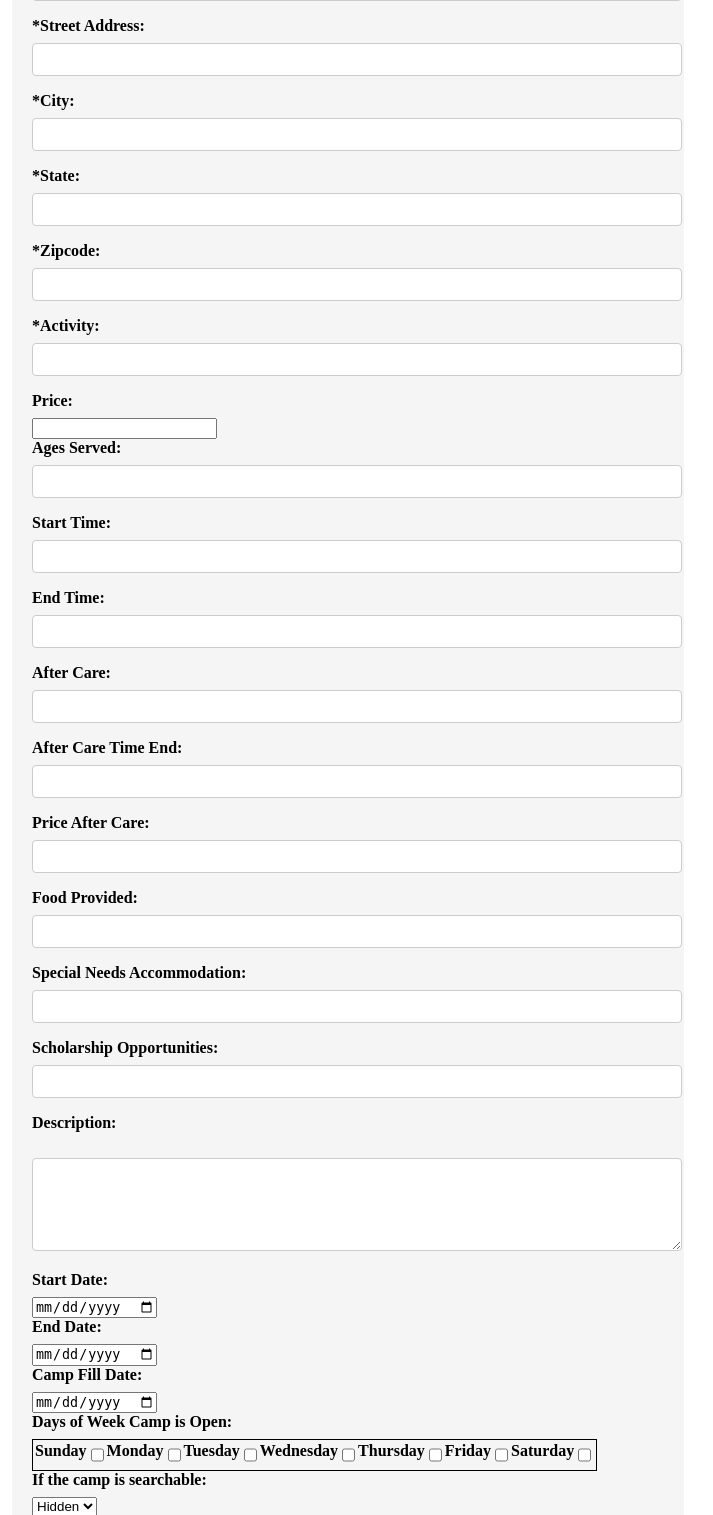
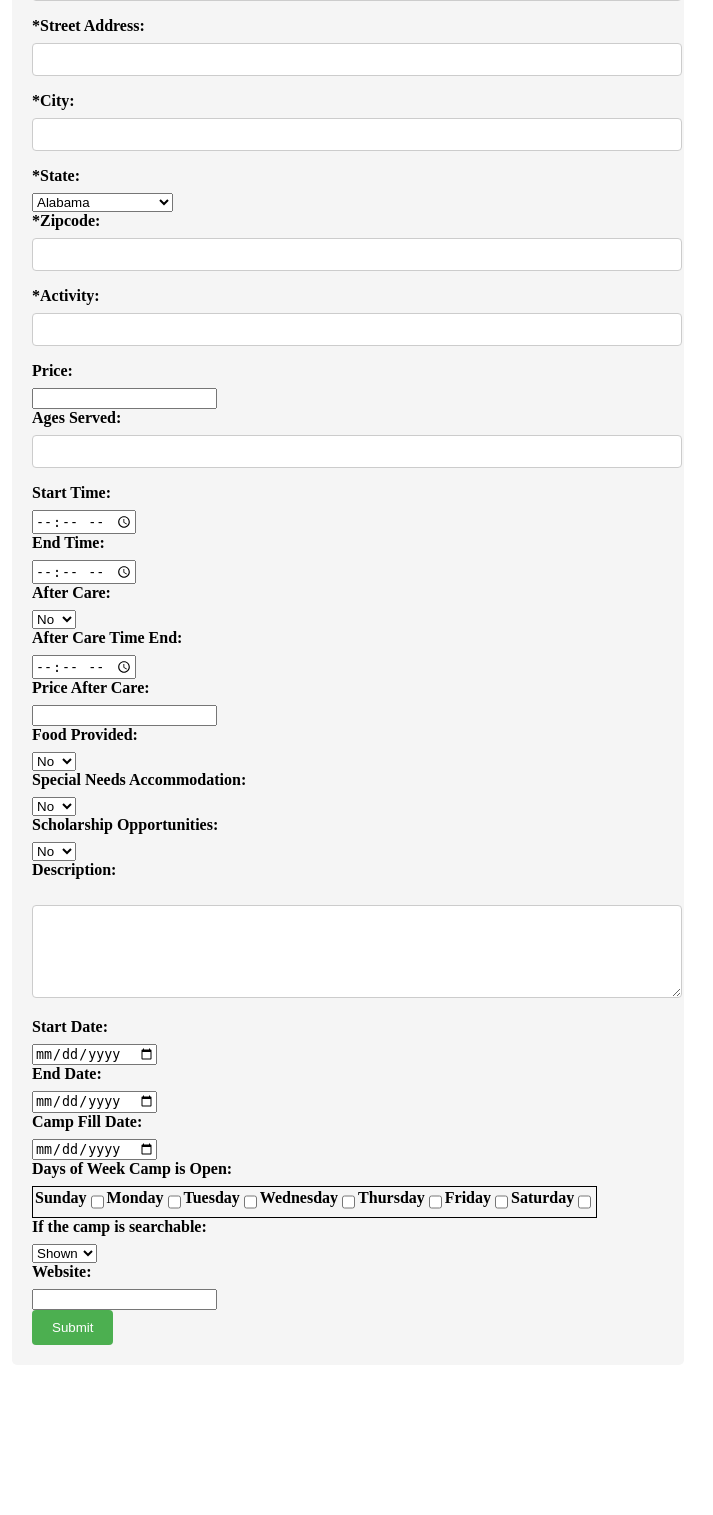
Before and after one commit to edreitlein/schoolsout, a PHP site: page /campUpload.php in a window 1280 px wide. Shown: the part 267-1782 px from the top of the page, without its empty margins (292-1005 px from the left). After the commit the page ends 1612 px from the top, so only its background shows below. Run offline with PHP 8.4, Linux system fonts and the light colour scheme.

Commit message:
campUpload v1.2 regex auths

```diff
--- a/campUpload.php
+++ b/campUpload.php
@@ -229,6 +229,11 @@ if ($_SERVER["REQUEST_METHOD"] == "POST") {
   if (!empty($_POST['price'])){
     // echo "something";
     $price = test_input($_POST['price']);
+    if (!preg_match('/^[0-9.]+$/',$price)) {
+      $hasError = 1;
+      echo "an issue with price upload has occured!";
+      $priceErr = "";//there should not be a way, using the current UI, that a person can upload anything but numbers and . so no err message needed
+    }
 
   }else{
     $price="";
@@ -241,8 +246,19 @@ if ($_SERVER["REQUEST_METHOD"] == "POST") {
     $_POST['ages_served'] = "";
   }
 
+// there should be no way for a user to upload a time incorrectly while using the UI, if an upload issue occured it was likely caused by an attack/bad actor
+//
+//
   if(!empty($_POST['start_time'])){
     $_POST['start_time'] = test_input($_POST['start_time']);
+    $_POST['start_time'].=":00";//adds digits for correct regex and upload
+    if (!preg_match('/^(?:[01]\d|2[0-3]):[0-5]\d:[0-5]\d$/',$_POST['start_time'])) {
+      $hasError = 1;
+      // echo($_POST['start_time']);
+      // echo "\n";
+      echo "An issue with start time upload has occured!";
+      // $priceErr = "";//there should not be a way, using the current UI, that a person can upload anything but numbers and . so no err message needed
+    }
 
   }else{
     $_POST['start_time'] = '';
@@ -250,6 +266,12 @@ if ($_SERVER["REQUEST_METHOD"] == "POST") {
 
   if(!empty($_POST['end_time'])){
     $_POST['end_time'] = test_input($_POST['end_time']);
+    $_POST['end_time'].=":00";//adds digits for correct regex and upload
+    if (!preg_match('/^\d{2}:\d{2}:\d{2}$/',$_POST['end_time'])) {
+      $hasError = 1;
+      echo "An issue with end time upload has occured!";
+      // $priceErr = "";//there should not be a way, using the current UI, that a person can upload anything but numbers and . so no err message needed
+    }
 
   }else{
     $_POST['end_time'] = '';
@@ -257,24 +279,53 @@ if ($_SERVER["REQUEST_METHOD"] == "POST") {
 
   if(!empty($_POST['after_care'])){
     $_POST['after_care'] = test_input($_POST['after_care']);
+    if($_POST['after_care']!=1 or $_POST['after_care']!=0){
+      $hasError = 1;
+      echo "after_care was not 1 or 0!";
+    }
   }
 
   if(!empty($_POST['after_care_time_end'])){
     $_POST['after_care_time_end'] = test_input($_POST['after_care_time_end']);
+    $_POST['after_care_time_end'].=":00";//adds digits for correct regex and upload
+    if (!preg_match('/^\d{2}:\d{2}:\d{2}$/',$_POST['after_care_time_end'])) {
+      $hasError = 1;
+      echo "An issue with after care time upload has occured!";
+      // $priceErr = "";//there should not be a way, using the current UI, that a person can upload anything but numbers and . so no err message needed
+    }
   }
 
   if(!empty($_POST['price_after_care'])){
     $_POST['price_after_care'] = test_input($_POST['price_after_care']);
+    if (!preg_match('/^[0-9.]+$/',$_POST['price_after_care'])) {
+      $hasError = 1;
+      echo "an issue with after care price upload has occured!";
+      // $priceErr = "";//there should not be a way, using the current UI, that a person can upload anything but numbers and . so no err message needed
+    }
   }
   if(!empty($_POST['food_provided'])){
     $_POST['food_provided'] = test_input($_POST['food_provided']);
+    if($_POST['food_provided']!=1 or $_POST['food_provided']!=0){
+      $hasError = 1;
+      echo "food_provided was not 1 or 0!";
+    }
   }
 
   if(!empty($_POST['special_needs_accom'])){
     $_POST['special_needs_accom'] = test_input($_POST['special_needs_accom']);
+    if($_POST['special_needs_accom']!=1 or $_POST['special_needs_accom']!=0){
+      $hasError = 1;
+      echo "special_needs_accom was not 1 or 0!";
+    }
+
   }
   if(!empty($_POST['scholarship_opps'])){
     $_POST['scholarship_opps'] = test_input($_POST['scholarship_opps']);
+    if($_POST['scholarship_opps']!=1 or $_POST['scholarship_opps']!=0){
+
+      $hasError = 1;
+      echo "scholarship_opps was not 1 or 0!";
+    }
   }
   if(!empty($_POST['description'])){
     $_POST['description'] = test_input($_POST['description']);
@@ -445,7 +496,59 @@ if ($_SERVER["REQUEST_METHOD"] == "POST") {
 
         <label for="state">*State:</label>
         <?php echo "<span style='color:red;'>$stateErr</span>" ?>
-        <input type="text" id="state" name="state" required><br>
+        <select id="state" name="state">
+          <option value="AL">Alabama</option>
+          <option value="AK">Alaska</option>
+          <option value="AZ">Arizona</option>
+          <option value="AR">Arkansas</option>
+          <option value="CA">California</option>
+          <option value="CO">Colorado</option>
+          <option value="CT">Connecticut</option>
+          <option value="DE">Delaware</option>
+          <option value="DC">District Of Columbia</option>
+          <option value="FL">Florida</option>
+          <option value="GA">Georgia</option>
+          <option value="HI">Hawaii</option>
+          <option value="ID">Idaho</option>
+          <option value="IL">Illinois</option>
+          <option value="IN">Indiana</option>
+          <option value="IA">Iowa</option>
+          <option value="KS">Kansas</option>
+          <option value="KY">Kentucky</option>
+          <option value="LA">Louisiana</option>
+          <option value="ME">Maine</option>
+          <option value="MD">Maryland</option>
+          <option value="MA">Massachusetts</option>
+          <option value="MI">Michigan</option>
+          <option value="MN">Minnesota</option>
+          <option value="MS">Mississippi</option>
+          <option value="MO">Missouri</option>
+          <option value="MT">Montana</option>
+          <option value="NE">Nebraska</option>
+          <option value="NV">Nevada</option>
+          <option value="NH">New Hampshire</option>
+          <option value="NJ">New Jersey</option>
+          <option value="NM">New Mexico</option>
+          <option value="NY">New York</option>
+          <option value="NC">North Carolina</option>
+          <option value="ND">North Dakota</option>
+          <option value="OH">Ohio</option>
+          <option value="OK">Oklahoma</option>
+          <option value="OR">Oregon</option>
+          <option value="PA">Pennsylvania</option>
+          <option value="RI">Rhode Island</option>
+          <option value="SC">South Carolina</option>
+          <option value="SD">South Dakota</option>
+          <option value="TN">Tennessee</option>
+          <option value="TX">Texas</option>
+          <option value="UT">Utah</option>
+          <option value="VT">Vermont</option>
+          <option value="VA">Virginia</option>
+          <option value="WA">Washington</option>
+          <option value="WV">West Virginia</option>
+          <option value="WI">Wisconsin</option>
+          <option value="WY">Wyoming</option>
+        </select>
 
         <label for="zipcode">*Zipcode:</label>
         <?php echo "<span style='color:red;'>$zipcodeErr</span>" ?>
@@ -461,32 +564,48 @@ if ($_SERVER["REQUEST_METHOD"] == "POST") {
         <input type="text" id="ages_served" name="ages_served" ><br>
 
         <label for="start_time">Start Time:</label>
-        <input type="text" id="start_time" name="start_time" ><br>
+        <input type="time" id="start_time" name="start_time" ><br>
 
         <label for="end_time">End Time:</label>
-        <input type="text" id="end_time" name="end_time" ><br>
+        <input type="time" id="end_time" name="end_time" ><br>
 <!-- </div>
         <div style="display:inline-block; min-width:45%; "> -->
         <!-- <label for="hours_duration">Hours Duration:</label>
         <input type="text" id="hours_duration" name="hours_duration" required><br> -->
 
         <label for="after_care">After Care:</label>
-        <input type="text" id="after_care" name="after_care" ><br>
+        <select id="after_care" name="after_care">
+          <option value="1">Yes</option>
+          <option value="0" selected >No</option>
+        </select>
+        <!-- <input type="text" id="after_care" name="after_care" ><br> -->
 
         <label for="after_care_time_end">After Care Time End:</label>
-        <input type="text" id="after_care_time_end" name="after_care_time_end" ><br>
+        <input type="time" id="after_care_time_end" name="after_care_time_end" ><br>
 
         <label for="price_after_care">Price After Care:</label>
-        <input type="text" id="price_after_care" name="price_after_care" ><br>
+        <input type="number" id="price_after_care" name="price_after_care" step="0.01" min="0"><br>
 
         <label for="food_provided">Food Provided:</label>
-        <input type="text" id="food_provided" name="food_provided" ><br>
+        <select id="food_provided" name="food_provided">
+          <option value="1">Yes</option>
+          <option value="0"selected >No</option>
+        </select>
+        <!-- <input type="text" id="food_provided" name="food_provided" ><br> -->
 
         <label for="special_needs_accom">Special Needs Accommodation:</label>
-        <input type="text" id="special_needs_accom" name="special_needs_accom" ><br>
+        <select id="special_needs_accom" name="special_needs_accom">
+          <option value="1">Yes</option>
+          <option value="0" selected >No</option>
+        </select>
+        <!-- <input type="text" id="special_needs_accom" name="special_needs_accom" ><br> -->
 
         <label for="scholarship_opps">Scholarship Opportunities:</label>
-        <input type="text" id="scholarship_opps" name="scholarship_opps" ><br>
+        <select id="scholarship_opps" name="scholarship_opps">
+          <option value="1">Yes</option>
+          <option value="0" selected >No</option>
+        </select>
+        <!-- <input type="text" id="scholarship_opps" name="scholarship_opps" ><br> -->
 
         <label for="description">Description:</label><br>
         <textarea id="description" name="description" rows="5" ></textarea><br>
@@ -531,7 +650,7 @@ if ($_SERVER["REQUEST_METHOD"] == "POST") {
         <label for="camp_visible">If the camp is searchable:</label>
         <select id="camp_visible" name="camp_visible">
             <option value=0>Hidden</option>
-            <option value=1>Shown</option>
+            <option value=1 selected>Shown</option>
         </select><br>
 
         <label for="website_link">Website:</label>
--- a/search.php
+++ b/search.php
@@ -422,7 +422,7 @@ function displaySearchResult($row){
             }
 
         }else{
-          $results=$mysqli->query("SELECT * FROM camp_info");
+          $results=$mysqli->query("SELECT * FROM camp_info WHERE camp_visible = 1");
           if($results->num_rows>0){
             while($row=$results->fetch_assoc()){
               displaySearchResult($row);
```
Also changed, not shown: 1 other file.
